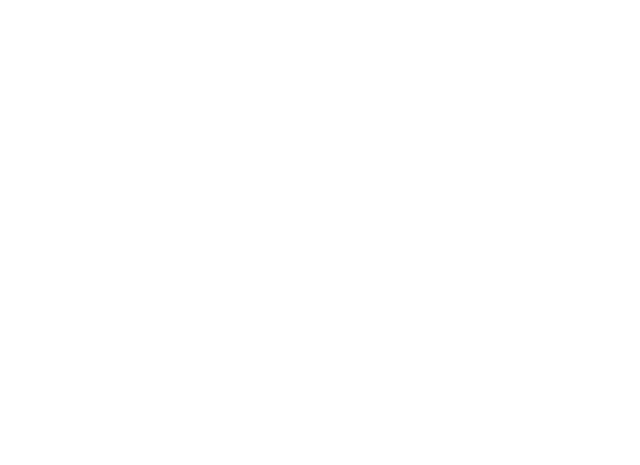
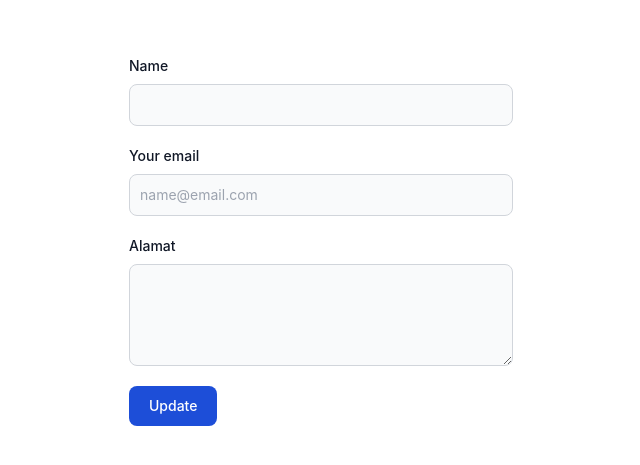
Before and after one commit to obitwicaksono/react-express-og, a React (Vite) app in the folder frontend/: page /user/edit/1 in a window 1280 px wide. Before the commit this address had no page. Shown: the part 159-624 px from the top of the page, without its empty margins (319-959 px from the left). Built offline with nearby package versions, Linux system fonts and the light colour scheme; no server answers.

Commit message:
change routes

```diff
--- a/frontend/src/App.jsx
+++ b/frontend/src/App.jsx
@@ -12,7 +12,7 @@ function App() {
         <Route path="/" element={<Home />} />
         <Route path="/user" element={<UserList />} />
         <Route path="add" element={<AddUser />} />
-        <Route path="edit/:id" element={<EditUser />} />
+        <Route path="user/edit/:id" element={<EditUser />} />
       </Routes>
     </BrowserRouter>
   );
--- a/frontend/src/components/EditUser.jsx
+++ b/frontend/src/components/EditUser.jsx
@@ -29,7 +29,7 @@ const EditUser = () => {
         email,
         address,
       });
-      navigate("/");
+      navigate("/user");
     } catch (error) {
       console.log(error);
     }
```
